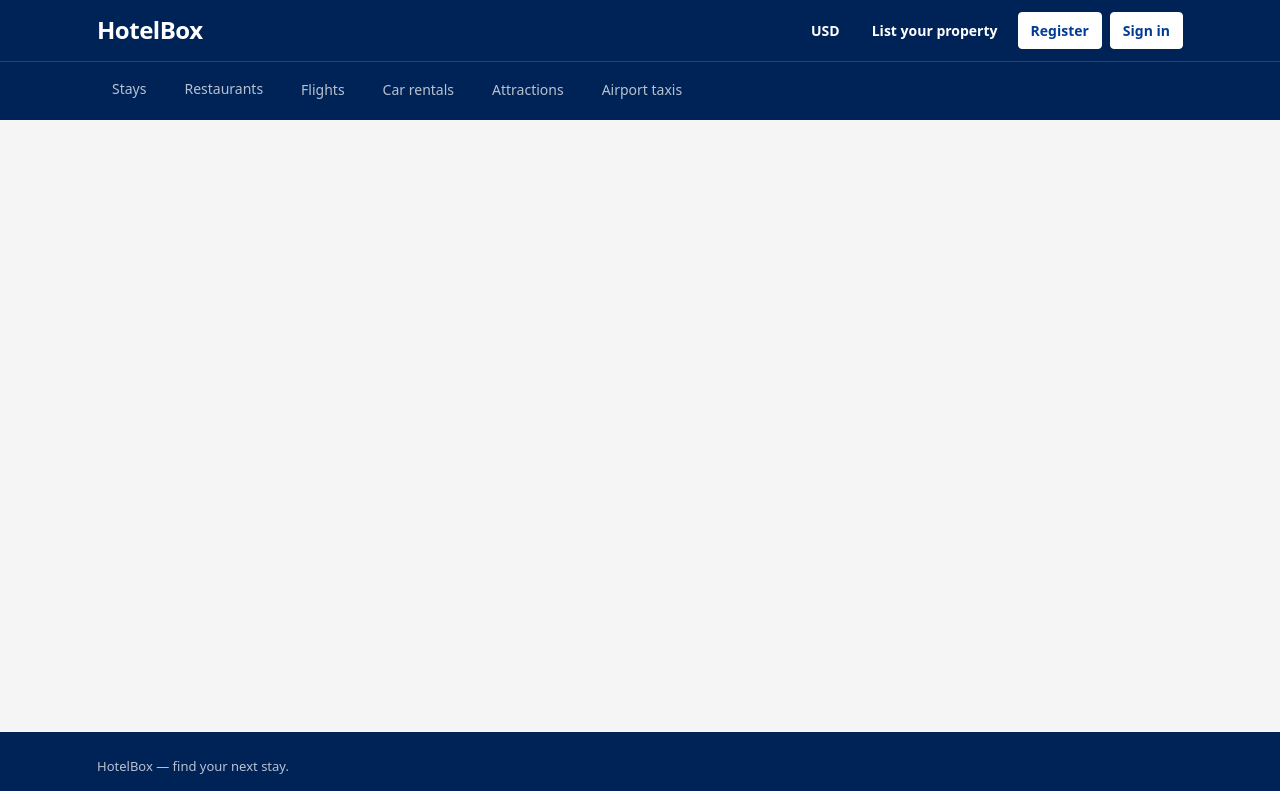
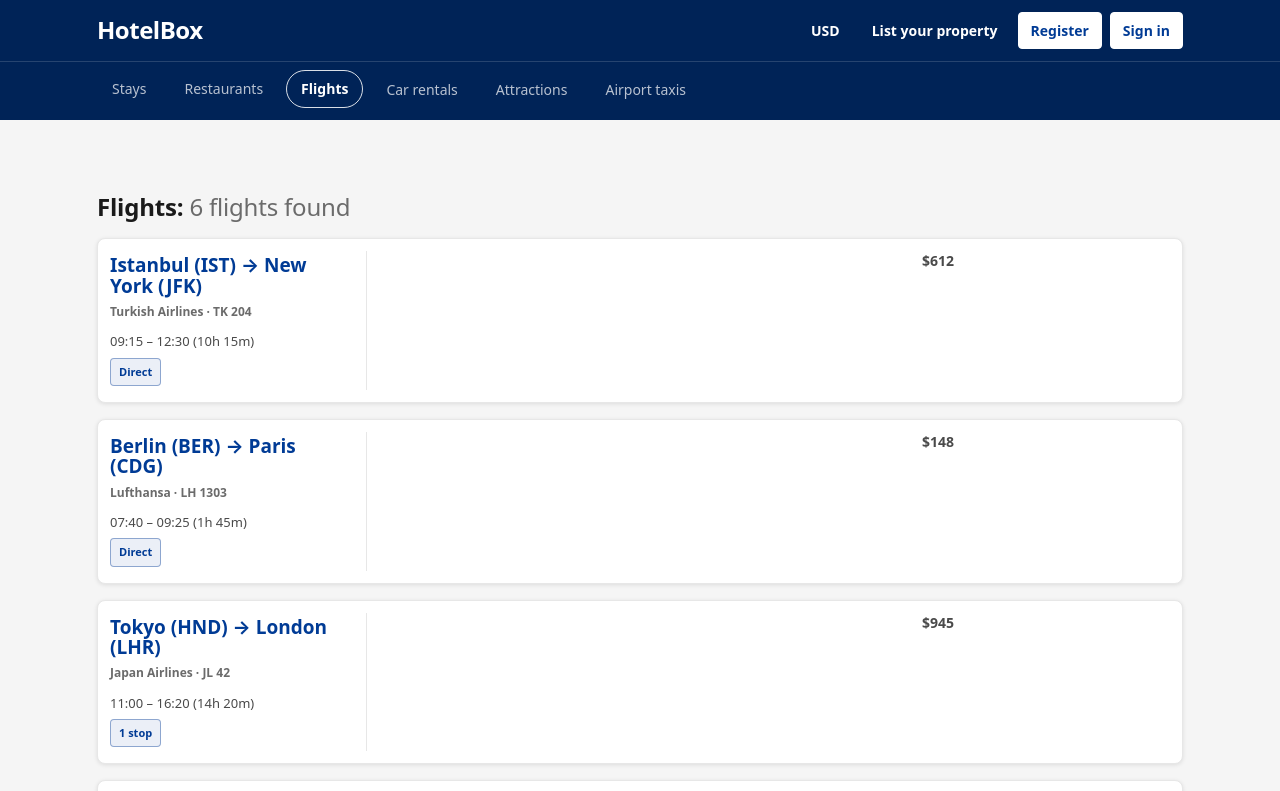
Before and after one commit to ismcagdas/volobox-test, a React (Vite) app in the folder client/: page /flights in a window 1280 px wide. Shown: the top 791 px of the page. Built offline with nearby package versions, Linux system fonts and the light colour scheme.

Commit message:
Add dummy Flights page and link it from the menu
Adds a FlightList page with six dummy flights, backed by a new flights
data file, at /flights. The Flights item in the top navigation is now a
NavLink to that page instead of a placeholder button.

Co-authored-by: Claude <noreply@anthropic.com>

```diff
--- a/client/src/App.jsx
+++ b/client/src/App.jsx
@@ -2,9 +2,10 @@ import { BrowserRouter, Routes, Route, Link, NavLink } from 'react-router-dom'
 import HotelList from './components/HotelList'
 import HotelDetail from './components/HotelDetail'
 import RestaurantList from './components/RestaurantList'
+import FlightList from './components/FlightList'
 import './App.css'
 
-const NAV_TABS = ['Flights', 'Car rentals', 'Attractions', 'Airport taxis']
+const NAV_TABS = ['Car rentals', 'Attractions', 'Airport taxis']
 
 const tabClass = ({ isActive }) => 'site-nav__tab' + (isActive ? ' site-nav__tab--active' : '')
 
@@ -39,6 +40,9 @@ function App() {
             <NavLink to="/restaurants" className={tabClass}>
               Restaurants
             </NavLink>
+            <NavLink to="/flights" className={tabClass}>
+              Flights
+            </NavLink>
             {NAV_TABS.map((tab) => (
               <button key={tab} type="button" className="site-nav__tab">
                 {tab}
@@ -52,6 +56,7 @@ function App() {
           <Route path="/" element={<HotelList />} />
           <Route path="/hotels/:id" element={<HotelDetail />} />
           <Route path="/restaurants" element={<RestaurantList />} />
+          <Route path="/flights" element={<FlightList />} />
         </Routes>
       </main>
       <footer className="site-footer">
--- /dev/null
+++ b/client/src/components/FlightList.jsx
@@ -0,0 +1,45 @@
+import flights from '../data/flights'
+
+function FlightList() {
+  return (
+    <div className="hotel-page">
+      <section className="hotel-list-section">
+        <div className="hotel-list-head">
+          <h1 className="hotel-list-title">
+            Flights: <span>{flights.length} flights found</span>
+          </h1>
+        </div>
+
+        <ul className="hotel-list">
+          {flights.map((flight) => (
+            <li key={flight.id} className="hotel-card">
+              <div className="hotel-card__link">
+                <div className="hotel-card__body">
+                  <h3 className="hotel-card__name">
+                    {flight.from} → {flight.to}
+                  </h3>
+                  <p className="hotel-card__city">
+                    {flight.airline} · {flight.flightNumber}
+                  </p>
+                  <p className="hotel-card__description">
+                    {flight.departure} – {flight.arrival} ({flight.duration})
+                  </p>
+                  <ul className="hotel-card__tags">
+                    <li className="hotel-card__tag">
+                      {flight.stops === 0 ? 'Direct' : `${flight.stops} stop`}
+                    </li>
+                  </ul>
+                </div>
+                <div className="hotel-card__aside">
+                  <strong>${flight.price}</strong>
+                </div>
+              </div>
+            </li>
+          ))}
+        </ul>
+      </section>
+    </div>
+  )
+}
+
+export default FlightList
--- /dev/null
+++ b/client/src/data/flights.js
@@ -0,0 +1,10 @@
+const flights = [
+  { id: 1, airline: 'Turkish Airlines', flightNumber: 'TK 204', from: 'Istanbul (IST)', to: 'New York (JFK)', departure: '09:15', arrival: '12:30', duration: '10h 15m', stops: 0, price: 612 },
+  { id: 2, airline: 'Lufthansa', flightNumber: 'LH 1303', from: 'Berlin (BER)', to: 'Paris (CDG)', departure: '07:40', arrival: '09:25', duration: '1h 45m', stops: 0, price: 148 },
+  { id: 3, airline: 'Japan Airlines', flightNumber: 'JL 42', from: 'Tokyo (HND)', to: 'London (LHR)', departure: '11:00', arrival: '16:20', duration: '14h 20m', stops: 1, price: 945 },
+  { id: 4, airline: 'Emirates', flightNumber: 'EK 202', from: 'Dubai (DXB)', to: 'Istanbul (IST)', departure: '03:25', arrival: '07:10', duration: '4h 45m', stops: 0, price: 330 },
+  { id: 5, airline: 'Air France', flightNumber: 'AF 1680', from: 'Paris (CDG)', to: 'Rome (FCO)', departure: '15:50', arrival: '18:00', duration: '2h 10m', stops: 0, price: 175 },
+  { id: 6, airline: 'Pegasus', flightNumber: 'PC 1124', from: 'Ankara (ESB)', to: 'Amsterdam (AMS)', departure: '13:30', arrival: '16:10', duration: '3h 40m', stops: 0, price: 210 },
+]
+
+export default flights
```
